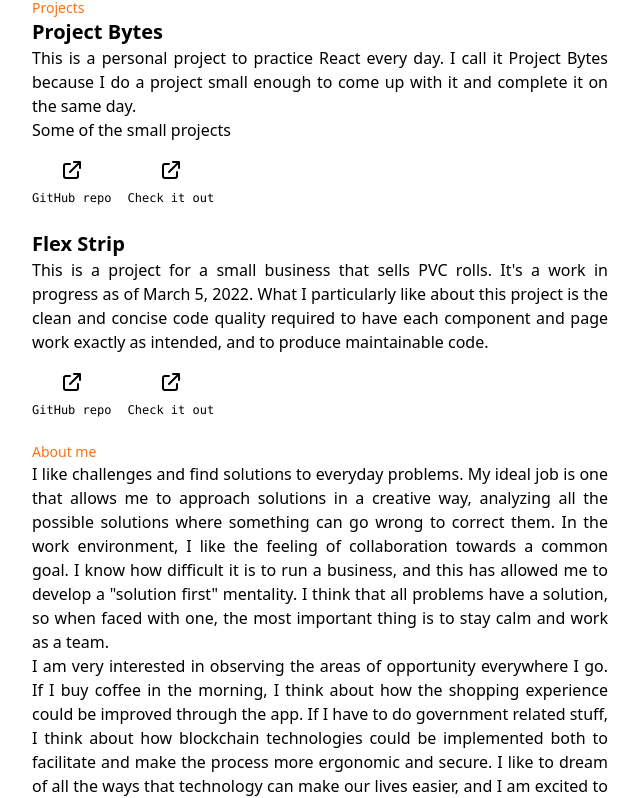
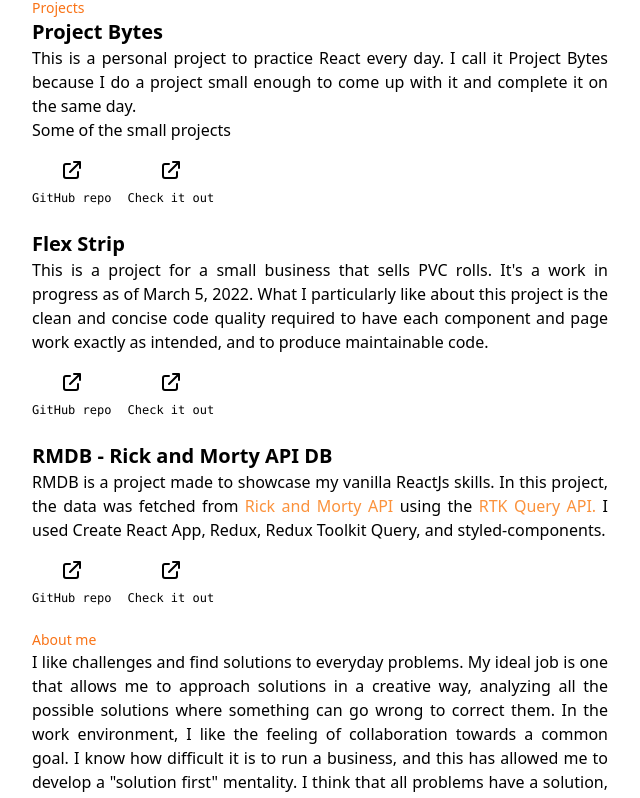
Before and after one commit to mar-cial/portfolio, a Next.js app: page / in a window 1280 px wide. Shown: the part 478-1276 px from the top of the page, without its empty margins (0-640 px from the left). Built offline with nearby package versions, Linux system fonts and the light colour scheme.

Commit message:
added another project - rmdb

```diff
--- a/pages/index.tsx
+++ b/pages/index.tsx
@@ -123,6 +123,23 @@ const Home: NextPage = () => {
               />
             </div>
           </article>
+
+          <article className='pt-6'>
+            <header>
+              <h3 className='text-xl font-bold'>RMDB - Rick and Morty API DB</h3>
+            </header>
+            <p>RMDB is a project made to showcase my vanilla ReactJs skills. In this project, the data was fetched from <a href="https://rickandmortyapi.com" className='font-medium text-orange-400'>Rick and Morty API</a> using the <a href="https://redux-toolkit.js.org/tutorials/rtk-query" className='font-medium text-orange-400'>RTK Query API.</a> I used Create React App, Redux, Redux Toolkit Query, and styled-components.</p>
+            <div className="flex gap-4 pt-4">
+              <ExternalLinkLabel
+                url="https://github.com/mar-cial/rmdb"
+                label="GitHub repo"
+              />
+              <ExternalLinkLabel
+                url="https://rmdb-mar-cial.vercel.app"
+                label="Check it out"
+              />
+            </div>
+          </article>
         </section>
 
         <section>
```
